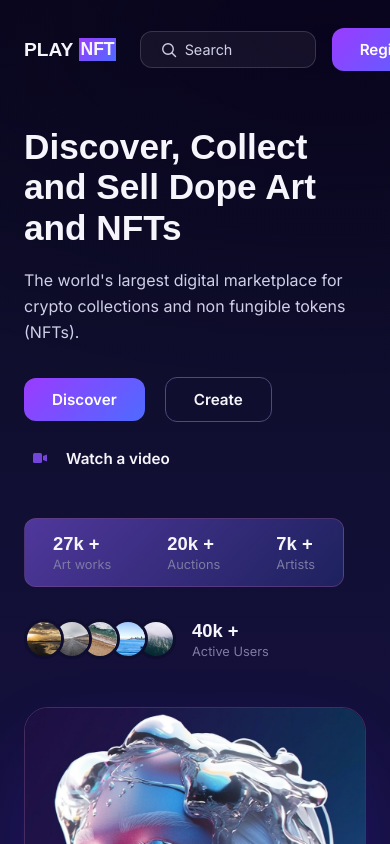
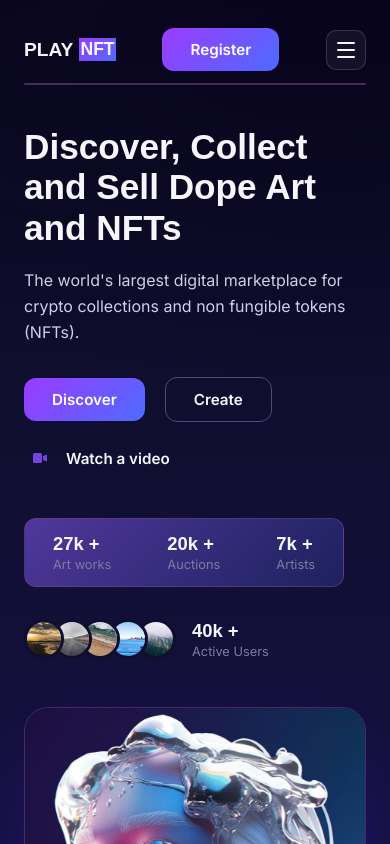
Before and after one commit to LIKESTEM/UI-Challenge-One, a React (Vite) app: page / in a window 390 px wide. Shown: the top 844 px of the page. Built offline with nearby package versions, Linux system fonts and the light colour scheme.

Commit message:
added a navbar burger menu

```diff
--- a/src/components/Navbar/Navbar.module.css
+++ b/src/components/Navbar/Navbar.module.css
@@ -1,4 +1,5 @@
 .navbar {
+  position: relative;
   max-width: var(--content-width);
   margin: 0 auto;
   display: flex;
@@ -90,8 +91,101 @@
   filter: invert(1) opacity(0.6);
 }
 
+.burger {
+  display: none;
+  flex-direction: column;
+  justify-content: center;
+  align-items: center;
+  gap: 5px;
+  width: 40px;
+  height: 40px;
+  flex-shrink: 0;
+  background: #ffffff0d;
+  border: 1px solid #ffffff26;
+  border-radius: var(--radius-sm);
+}
+
+.burger span {
+  display: block;
+  width: 18px;
+  height: 2px;
+  background: var(--color-text);
+  border-radius: 2px;
+  transition: transform 0.2s ease, opacity 0.2s ease;
+}
+
+.burgerOpen span:nth-child(1) {
+  transform: translateY(7px) rotate(45deg);
+}
+
+.burgerOpen span:nth-child(2) {
+  opacity: 0;
+}
+
+.burgerOpen span:nth-child(3) {
+  transform: translateY(-7px) rotate(-45deg);
+}
+
+.mobileNav {
+  display: none;
+}
+
 @media (max-width: 900px) {
   .nav {
     display: none;
   }
+
+  .burger {
+    display: flex;
+  }
+
+  .mobileNav {
+    display: block;
+    position: absolute;
+    top: 100%;
+    left: 24px;
+    right: 24px;
+    margin-top: 12px;
+    max-height: 0;
+    overflow: hidden;
+    background: var(--color-surface-solid);
+    border: 1px solid var(--color-border);
+    border-radius: var(--radius-md);
+    transition: max-height 0.25s ease;
+    z-index: 20;
+  }
+
+  .mobileNavOpen {
+    max-height: 400px;
+  }
+
+  .mobileNav ul {
+    display: flex;
+    flex-direction: column;
+    padding: 8px;
+  }
+
+  .mobileNav a {
+    display: block;
+    padding: 12px 16px;
+    border-radius: var(--radius-sm);
+    color: var(--color-text-muted);
+  }
+
+  .mobileNav a:hover {
+    color: var(--color-text);
+    background: #ffffff0d;
+  }
+
+  .activeLink {
+    border-bottom: none;
+    background: #ffffff14;
+    color: var(--color-text) !important;
+  }
 }
+
+@media (max-width: 640px) {
+  .search {
+    display: none;
+  }
+}
--- a/src/components/Navbar/Navbar.tsx
+++ b/src/components/Navbar/Navbar.tsx
@@ -6,6 +6,12 @@ const NAV_LINKS = ["Home", "Explore", "Marketplace", "Artists", "News"];
 
 function Navbar() {
   const [active, setActive] = useState("Home");
+  const [menuOpen, setMenuOpen] = useState(false);
+
+  const handleLinkClick = (link: string) => {
+    setActive(link);
+    setMenuOpen(false);
+  };
 
   return (
     <header className={styles.navbar}>
@@ -20,7 +26,7 @@ function Navbar() {
               <a
                 href={`#${link.toLowerCase()}`}
                 className={link === active ? styles.activeLink : undefined}
-                onClick={() => setActive(link)}
+                onClick={() => handleLinkClick(link)}
               >
                 {link}
               </a>
@@ -44,6 +50,34 @@ function Navbar() {
         </div>
         <Button variant="primary">Register</Button>
       </div>
+
+      <button
+        type="button"
+        className={`${styles.burger} ${menuOpen ? styles.burgerOpen : ""}`}
+        aria-label={menuOpen ? "Close menu" : "Open menu"}
+        aria-expanded={menuOpen}
+        onClick={() => setMenuOpen((open) => !open)}
+      >
+        <span />
+        <span />
+        <span />
+      </button>
+
+      <nav className={`${styles.mobileNav} ${menuOpen ? styles.mobileNavOpen : ""}`}>
+        <ul>
+          {NAV_LINKS.map((link) => (
+            <li key={link}>
+              <a
+                href={`#${link.toLowerCase()}`}
+                className={link === active ? styles.activeLink : undefined}
+                onClick={() => handleLinkClick(link)}
+              >
+                {link}
+              </a>
+            </li>
+          ))}
+        </ul>
+      </nav>
     </header>
   );
 }
```
